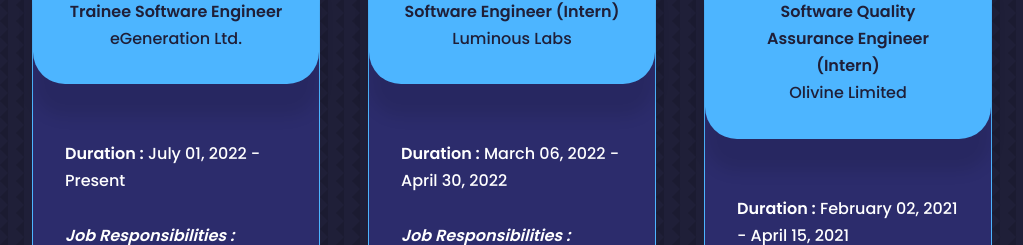
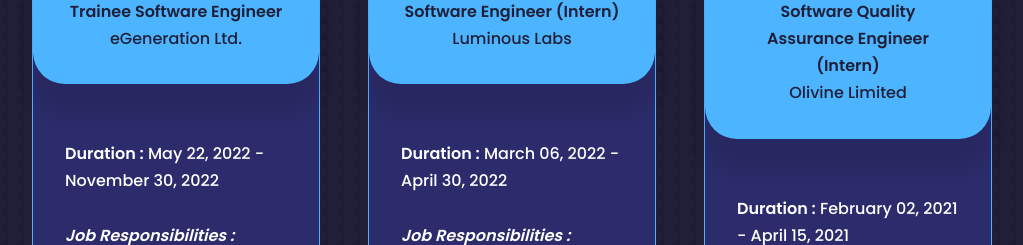
Before and after one commit to Aftahiislam007/portfolio_website, a React (Create React App) app: page / in a window 1280 px wide. Shown: the part 1955-2200 px from the top of the page, without its empty margins (128-1151 px from the left). Built offline with nearby package versions, Linux system fonts and the light colour scheme.

Commit message:
sixth_commit

```diff
--- a/src/components/experience/Experience.jsx
+++ b/src/components/experience/Experience.jsx
@@ -16,7 +16,7 @@
             </div>
 
             <ul className='experience__list'>
-              <h4><b>Duration :</b>  July 01, 2022 - Present</h4><br />
+              <h4><b>Duration :</b>  May 22, 2022 - November 30, 2022</h4><br />
               <h4><b><i>Job Responsibilities :</i></b></h4><br />
               <li>
                 <BiCheck className='experience__list-icon'/>
```
Also changed, not shown: src/components/certificates/Certificates.jsx (line endings or trailing spaces).
